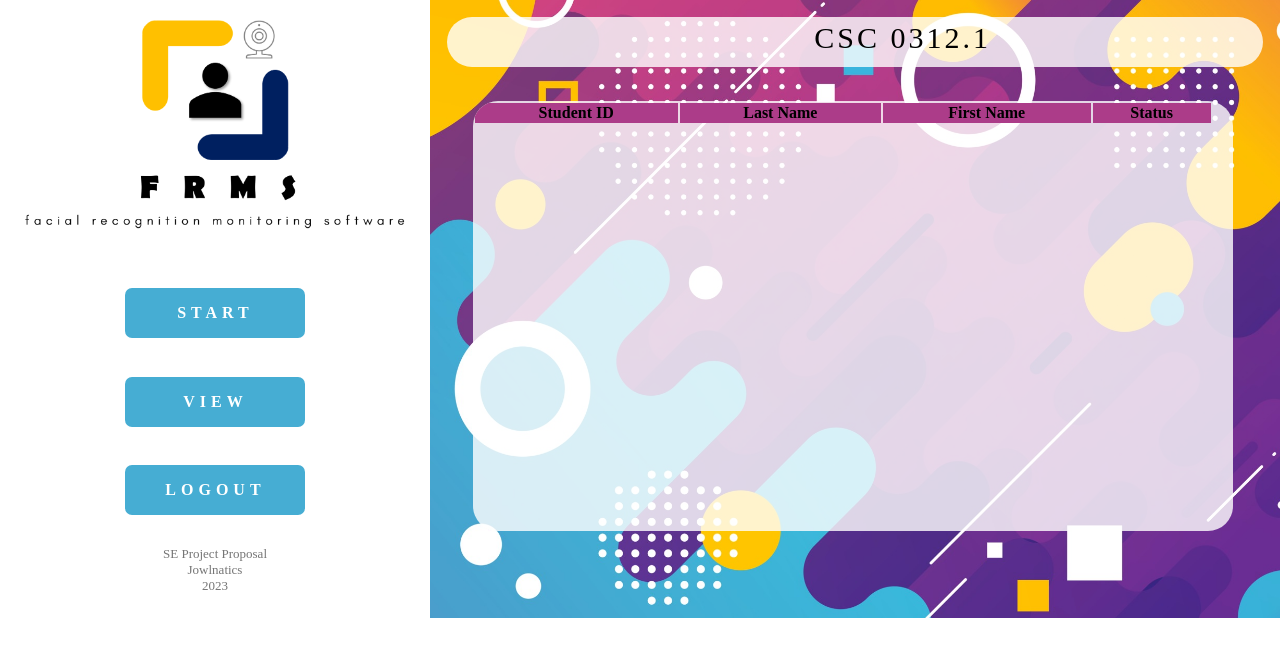
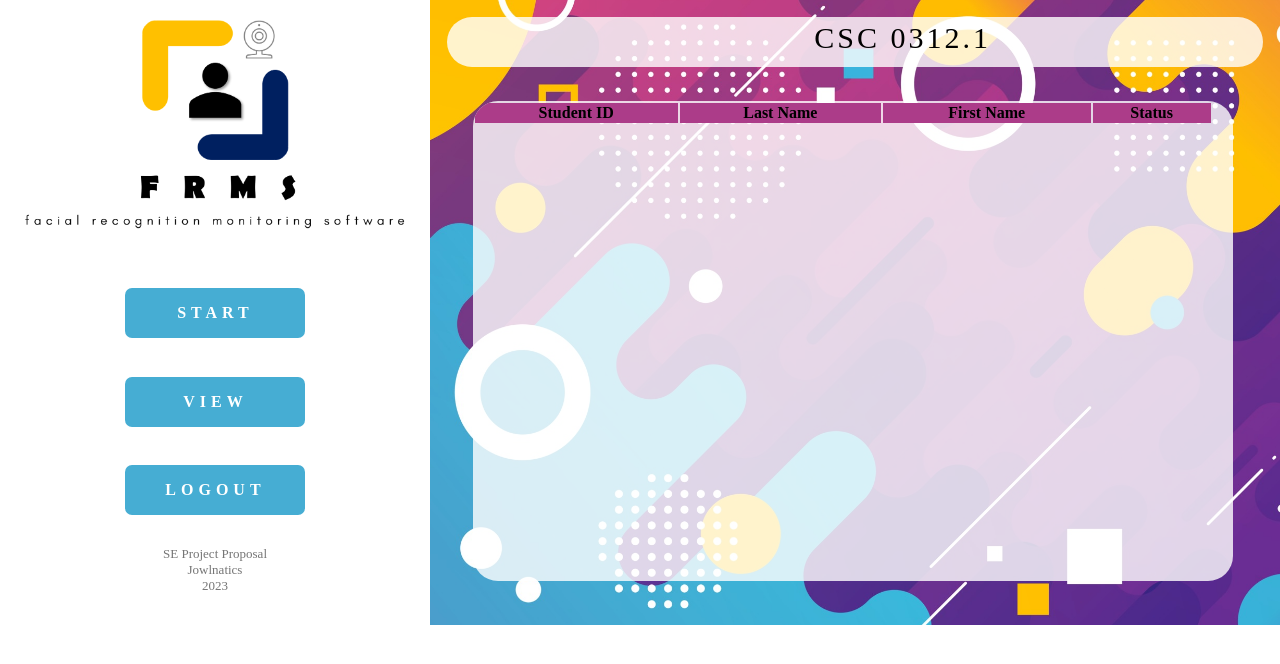
Before and after one commit to GabbNicoh/Facial-Recognition-Attendance-System, a Flask app: page / in a window 1280 px wide. Shown: the top 664 px of the page. Run offline with Flask 2, Linux system fonts and the light colour scheme; the visitor is signed in with stand-in values (Sample User, id 1); data that the repository does not hold is empty.

Commit message:
commit muna bago magedit ng shet

```diff
--- a/website/templates/home.html
+++ b/website/templates/home.html
@@ -39,7 +39,7 @@
 			background-size: 1000px;
 			background-repeat: no-repeat;
 			width: 850px;
-			height: 617.7px;
+			height: 624.5px;
 			float: right;
 		}
 
@@ -95,7 +95,7 @@
 		.sbjcode {
 			background: rgba(255,255,255,0.80);
 			width: 760px;
-			height: 430px;
+			height: 480px;
 			margin-left: 5%;
 			margin-top: 4%;
 			border-radius: 25px;
```
